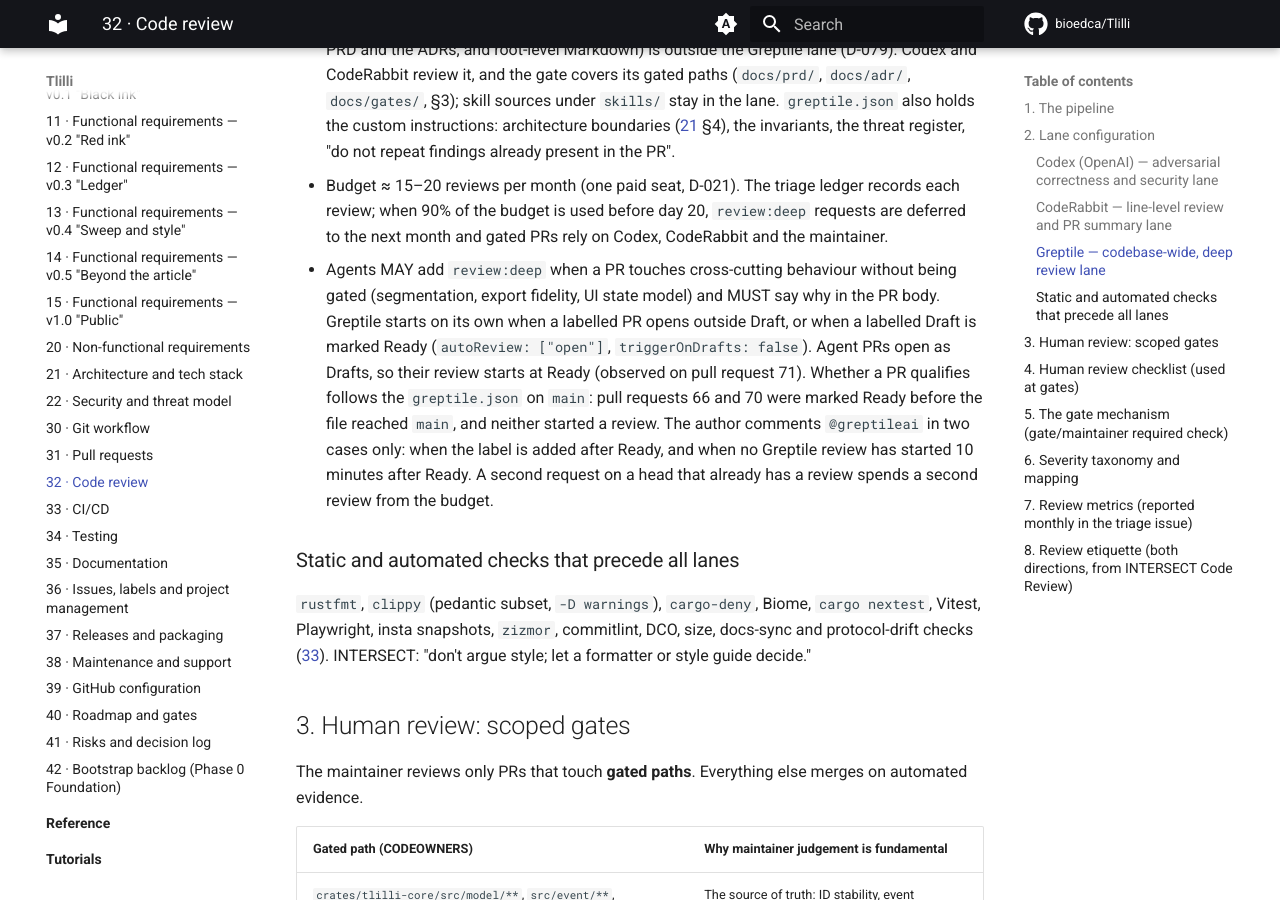
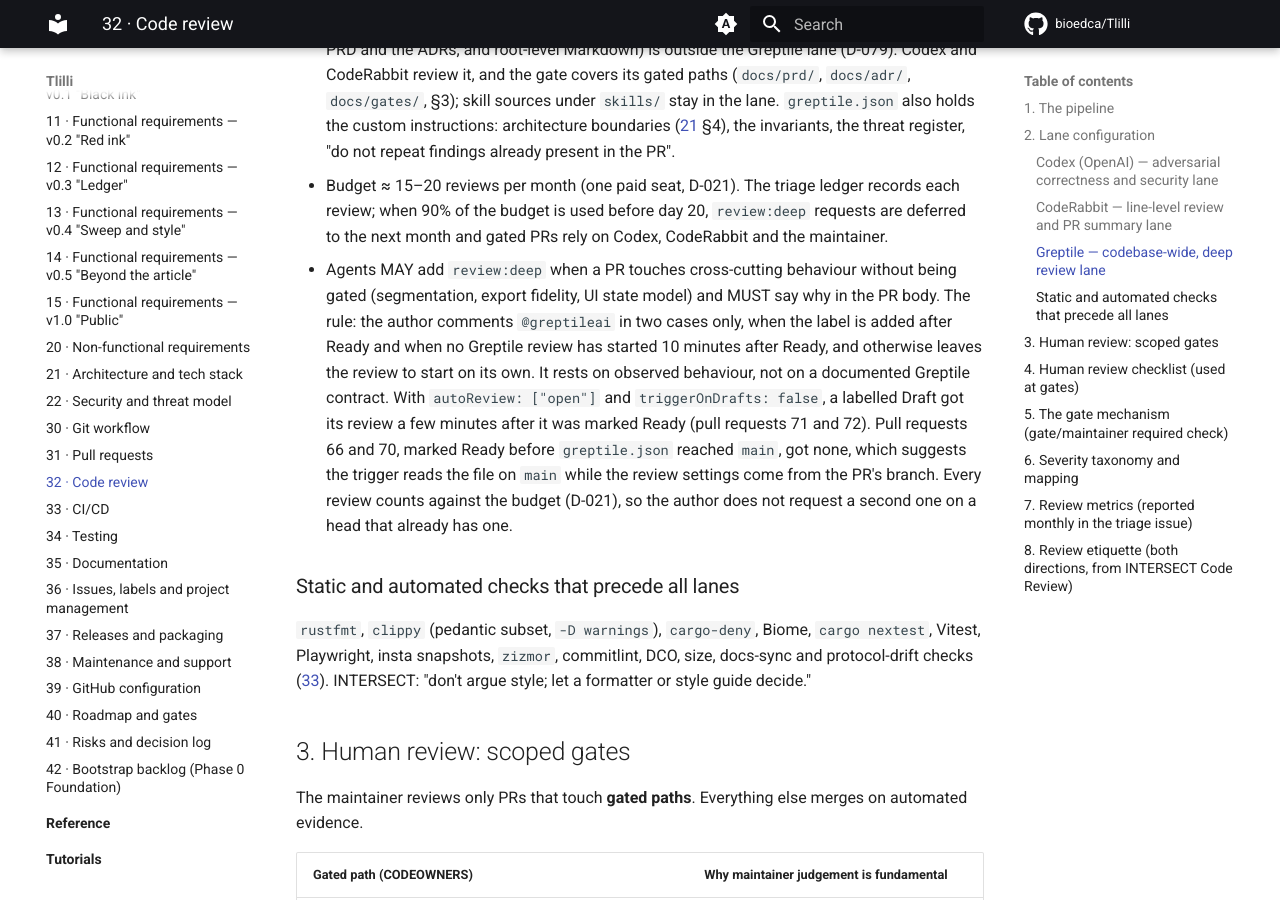
Before and after one commit to bioedca/Tlilli, an MkDocs documentation site: the page built from docs/prd/32-code-review.md, in a window 1280 px wide and 900 px high, scrolled down 3816 px. Built offline with MkDocs 1.6.1 and Material for MkDocs 9.7.7, drawn with Linux system fonts in a browser that asks for light colours; comment, search, counter and statistics services are not loaded.

Commit message:
docs(prd): separate the greptile rule from what was observed
CodeRabbit round 2 on this pull request: PRD 32 section 2 stated the
Ready trigger and the main-branch reading of greptile.json as if
they were Greptile's documented behaviour. They are inferred from
four pull requests. The paragraph now gives the rule first: comment
@greptileai only for a label added after Ready or a review not
started 10 minutes after Ready. It then gives what the rule rests on
as observations: reviews at Ready on pull requests 71 and 72, none on
66 and 70. Every review counts against the D-021 budget, so no
second request on a reviewed head. The settings record adds the
pull request 72 times.

Signed-off-by: bioedca <131809205+bioedca@users.noreply.github.com>

```diff
--- a/docs/prd/32-code-review.md
+++ b/docs/prd/32-code-review.md
@@ -52,7 +52,7 @@ Rules:
 ### Greptile — codebase-wide, deep review lane
 - Installed as a GitHub app; reviews only PRs carrying `gate` or `review:deep` (label trigger), Base tier, T-Rex runtime validation enabled when supported for the tier, strictness tuned to avoid nit floods. These settings live in `greptile.json` (gated), which Greptile reads from the PR's source branch and ranks above the dashboard. Documentation (`docs/**`, including this PRD and the ADRs, and root-level Markdown) is outside the Greptile lane (D-079): Codex and CodeRabbit review it, and the gate covers its gated paths (`docs/prd/`, `docs/adr/`, `docs/gates/`, §3); skill sources under `skills/` stay in the lane. `greptile.json` also holds the custom instructions: architecture boundaries ([21](21-architecture-and-tech-stack.md) §4), the invariants, the threat register, "do not repeat findings already present in the PR".
 - Budget ≈ 15–20 reviews per month (one paid seat, D-021). The triage ledger records each review; when 90% of the budget is used before day 20, `review:deep` requests are deferred to the next month and gated PRs rely on Codex, CodeRabbit and the maintainer.
-- Agents MAY add `review:deep` when a PR touches cross-cutting behaviour without being gated (segmentation, export fidelity, UI state model) and MUST say why in the PR body. Greptile starts on its own when a labelled PR opens outside Draft, or when a labelled Draft is marked Ready (`autoReview: ["open"]`, `triggerOnDrafts: false`). Agent PRs open as Drafts, so their review starts at Ready (observed on pull request 71). Whether a PR qualifies follows the `greptile.json` on `main`: pull requests 66 and 70 were marked Ready before the file reached `main`, and neither started a review. The author comments `@greptileai` in two cases only: when the label is added after Ready, and when no Greptile review has started 10 minutes after Ready. A second request on a head that already has a review spends a second review from the budget.
+- Agents MAY add `review:deep` when a PR touches cross-cutting behaviour without being gated (segmentation, export fidelity, UI state model) and MUST say why in the PR body. The rule: the author comments `@greptileai` in two cases only, when the label is added after Ready and when no Greptile review has started 10 minutes after Ready, and otherwise leaves the review to start on its own. It rests on observed behaviour, not on a documented Greptile contract. With `autoReview: ["open"]` and `triggerOnDrafts: false`, a labelled Draft got its review a few minutes after it was marked Ready (pull requests 71 and 72). Pull requests 66 and 70, marked Ready before `greptile.json` reached `main`, got none, which suggests the trigger reads the file on `main` while the review settings come from the PR's branch. Every review counts against the budget (D-021), so the author does not request a second one on a head that already has one.
 
 ### Static and automated checks that precede all lanes
 `rustfmt`, `clippy` (pedantic subset, `-D warnings`), `cargo-deny`, Biome, `cargo nextest`, Vitest, Playwright, insta snapshots, `zizmor`, commitlint, DCO, size, docs-sync and protocol-drift checks ([33](33-ci-cd.md)). INTERSECT: "don't argue style; let a formatter or style guide decide."
```
Also changed, not shown: docs/dev/github-settings.md (+1 -1 lines).
